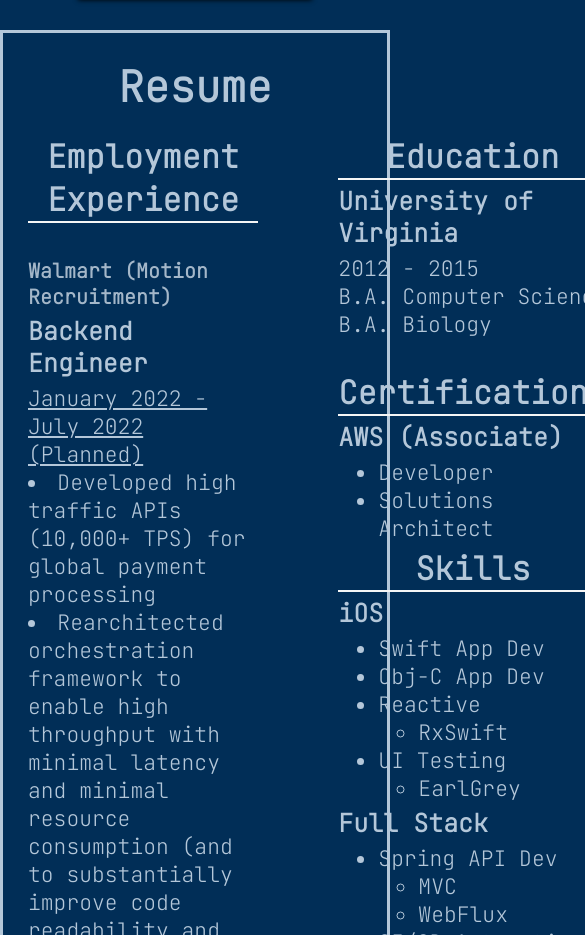
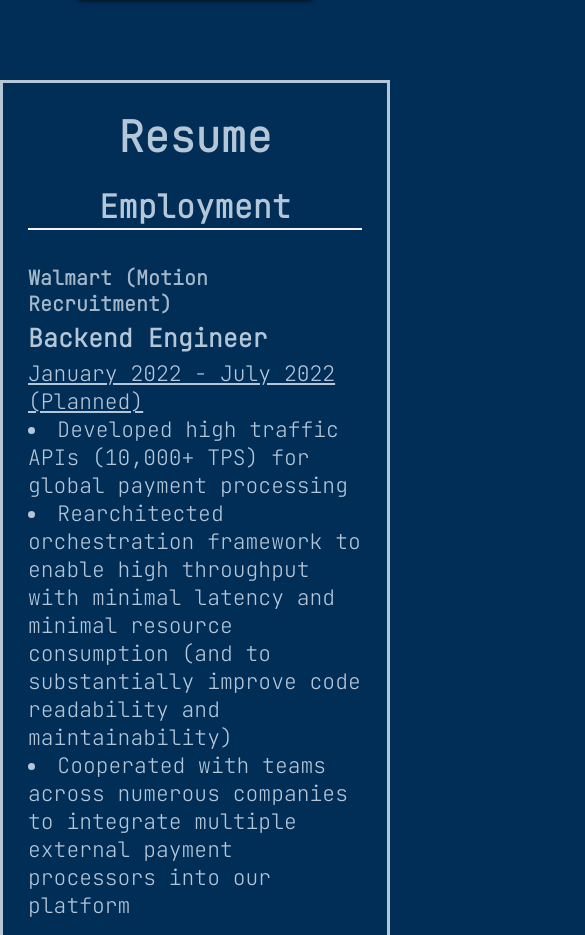
Before and after one commit to jarredhiggs/jarredhiggs-site, a React (Create React App) app: page /resume in a window 390 px wide. Shown: the part 800-1735 px from the top of the page, 585 px wide, since content can reach past the window. Built offline with nearby package versions, Linux system fonts and the light colour scheme.

Commit message:
Responsive Resume Design

```diff
--- a/src/Pages/App.css
+++ b/src/Pages/App.css
@@ -74,8 +74,6 @@
     border-style: solid;
     padding: 25px;
     border-width: 3px;
-    margin-top: -50px;
-    background-color: ;
 }
 
 .resumeDate {
@@ -93,11 +91,27 @@
 
 .resume-row {
     display: flex;
+    flex-wrap: nowrap;
+    align-items: stretch;
     gap: 80px;
 }
 
-.resume-row > div {
+@media screen and (max-width: 1200px) {
+    .resume-row {
+        flex-wrap: wrap;
+    }
+}
+
+#resume-col1 {
+    flex-shrink: 1;
+    flex-grow: 0;
+    flex-basis: 100%
+}
+
+#resume-col2 {
     margin-top: 0px;
+    flex-grow: 1;
+    flex-shrink: 0;
 }
 
 h2 {
--- a/src/Pages/Resume.js
+++ b/src/Pages/Resume.js
@@ -6,8 +6,8 @@
         <div id="Resume">
             <h1 style={{ "text-align": "center", "margin-bottom": "15px" }}>Resume</h1>
             <div className="resume-row">
-                <div className="resume-column">
-                    <h2>Employment Experience</h2>
+                <div className="resume-column" id="resume-col1">
+                    <h2>Employment</h2>
                     <ResumeWorkItem
                         name="Walmart (Motion Recruitment)"
                         title="Backend Engineer"
```
